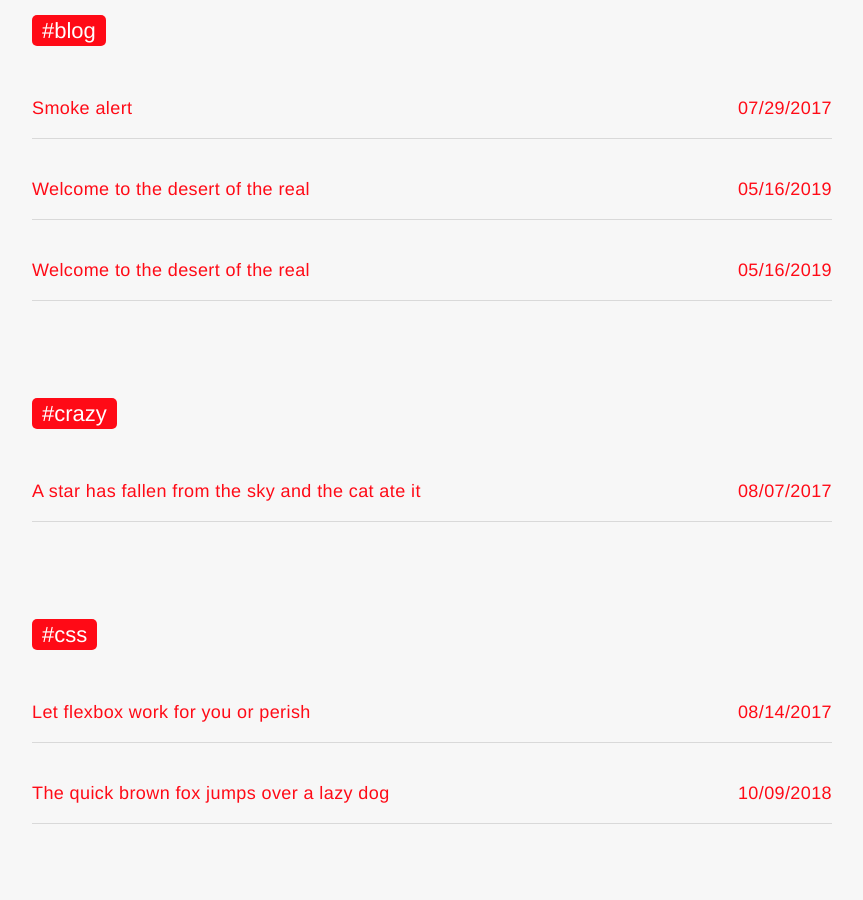
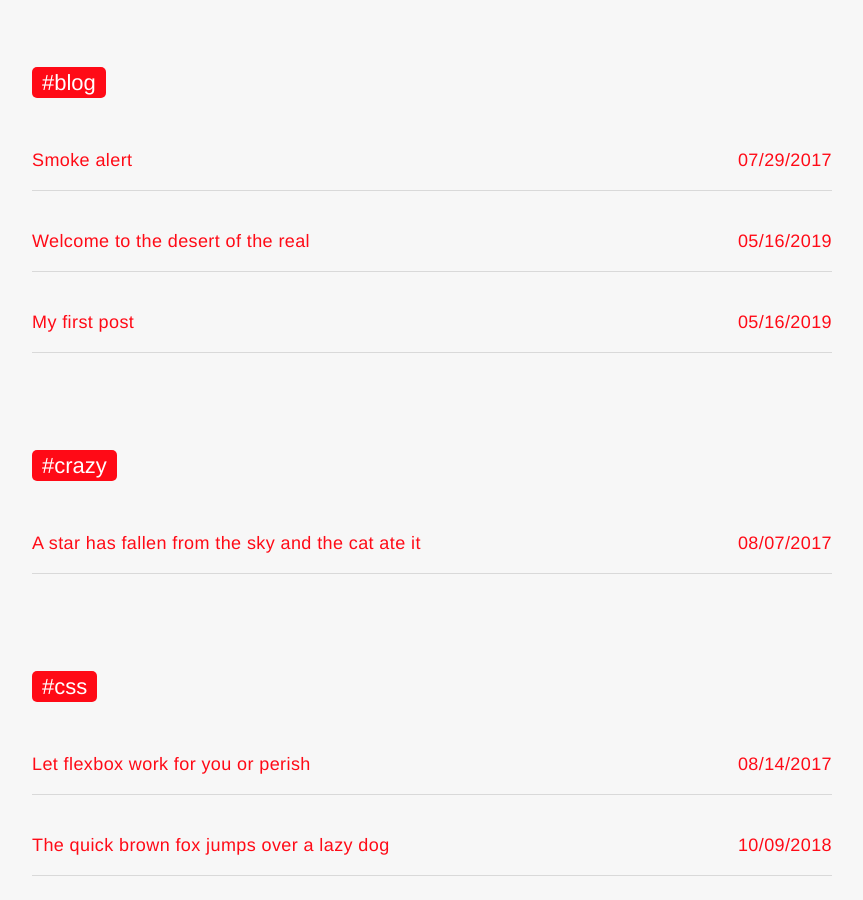
Before and after one commit to gbmanager/newsportal, a Jekyll site: the page built from tags.html, in a window 1280 px wide and 900 px high, scrolled down 3454 px. Shown: the whole window, without its empty margins (208-1071 px from the left). Built offline with Jekyll 4.4.1, drawn with Linux system fonts in a browser that asks for light colours; some of the changed text lies outside the part shown.

Commit message:
Update 2020-09-23-gbmanager.md

```diff
--- a/_posts/2020-09-23-gbmanager.md
+++ b/_posts/2020-09-23-gbmanager.md
@@ -1,23 +1,25 @@
 ---
 date: 2019-05-16T23:48:05.000Z
 layout: post
-title: Welcome to the desert of the real
+title: My first post
 subtitle: 'Lorem ipsum dolor sit amet, consectetur adipisicing elit.'
 description: >-
   Lorem ipsum dolor sit amet, consectetur adipisicing elit, sed do eiusmod
   tempor incididunt ut labore et dolore magna aliqua.
 image: >-
-  /uploads/header-6.jpg
+  /uploads/header-11.jpg
 optimized_image: >-
   https://res.cloudinary.com/dm7h7e8xj/image/upload/c_scale,w_380/v1559821647/theme6_qeeojf.jpg
 category: blog
 tags:
-  - welcome
+  - gb
   - blog
-author: thiagorossener
+author: trn
 ftag: featured
 ---
 
+
+## hgfjgkg
 Cas sociis natoque penatibus et magnis <a href="#">dis parturient montes</a>, nascetur ridiculus mus. *Aenean eu leo quam.* Pellentesque ornare sem lacinia quam venenatis vestibulum. Sed posuere consectetur est at lobortis. Cras mattis consectetur purus sit amet fermentum.
 
 > Curabitur blandit tempus porttitor. Nullam quis risus eget urna mollis ornare vel eu leo. Nullam id dolor id nibh ultricies vehicula ut id elit.
```
